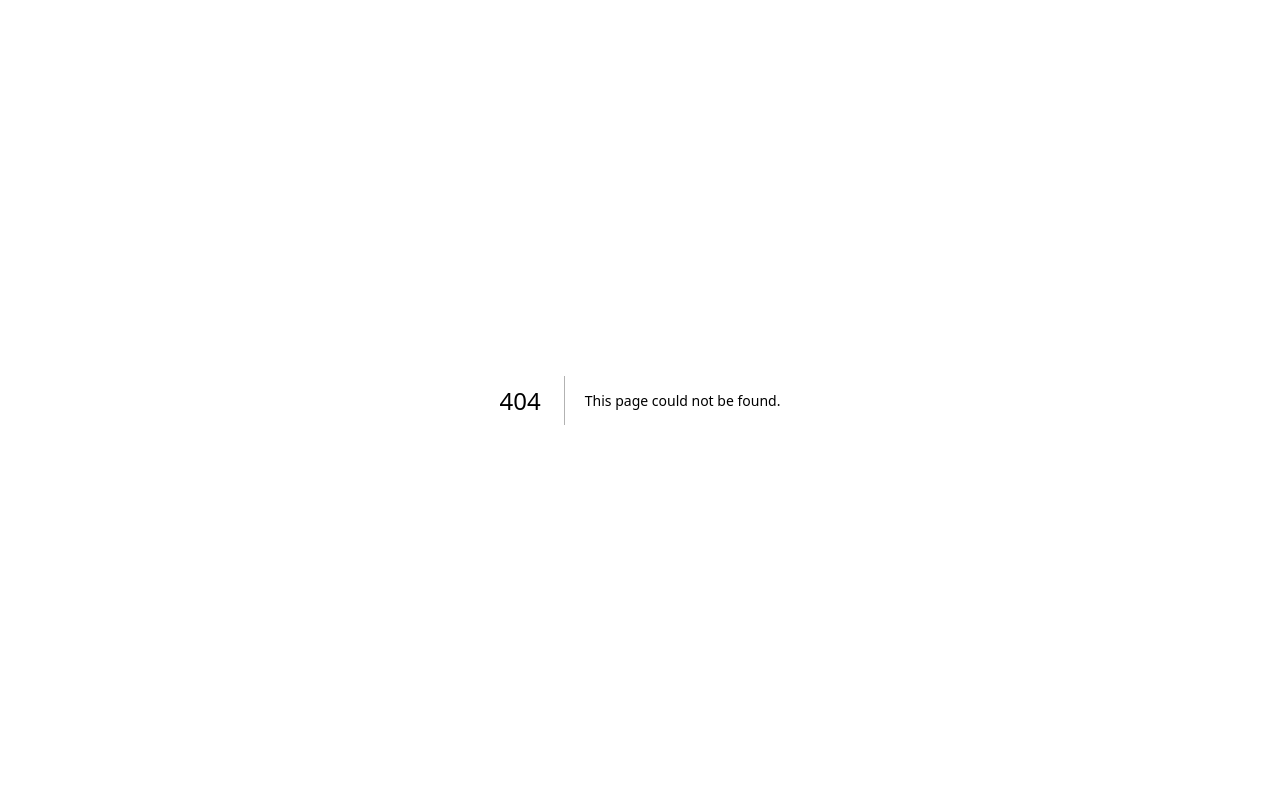
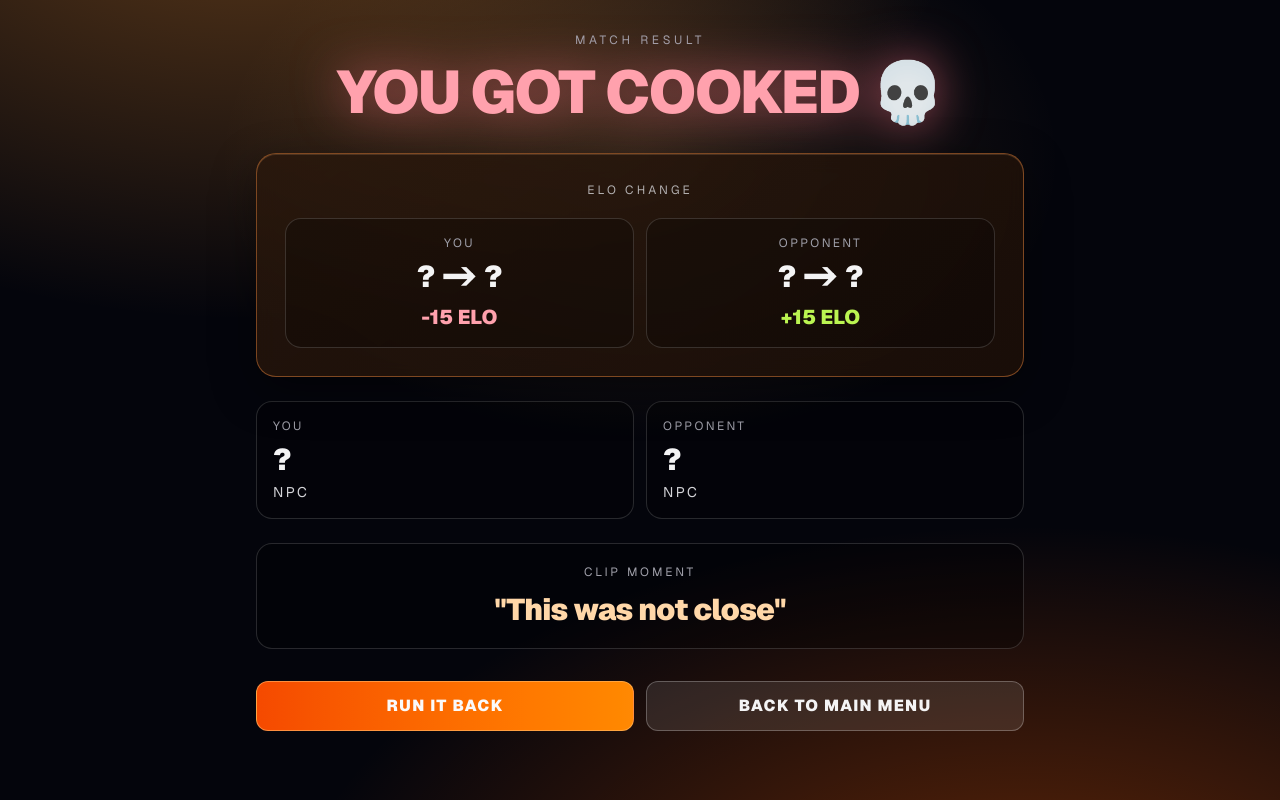
Before and after one commit to Sindre-Jensen/roast-battle, a Next.js app: page /match/1/result in a window 1280 px wide. Before the commit this address had no page. Built offline with nearby package versions, Linux system fonts and the light colour scheme.

Commit message:
Edited elo display and result screen

```diff
--- a/src/app/api/matches/[id]/route.ts
+++ b/src/app/api/matches/[id]/route.ts
@@ -162,8 +162,10 @@ export async function POST(
         match: finalized,
         winnerUserId,
         loserUserId,
-        winnerElo,
-        loserElo,
+        winnerEloBefore: winnerCurrentElo,
+        winnerEloAfter: winnerElo,
+        loserEloBefore: loserCurrentElo,
+        loserEloAfter: loserElo,
         winnerRank: getRank(winnerElo),
         loserRank: getRank(loserElo),
       });
@@ -211,8 +213,10 @@ export async function POST(
       match: endedMatch,
       winnerUserId: endedMatch.winner_user_id,
       loserUserId: endedLoserUserId,
-      winnerElo: endedWinnerElo,
-      loserElo: endedLoserElo,
+      winnerEloBefore: Math.max(0, endedWinnerElo - 15),
+      winnerEloAfter: endedWinnerElo,
+      loserEloBefore: endedLoserElo + 15,
+      loserEloAfter: endedLoserElo,
       winnerRank: getRank(endedWinnerElo),
       loserRank: getRank(endedLoserElo),
     });
--- /dev/null
+++ b/src/app/api/profiles/[id]/route.ts
@@ -0,0 +1,37 @@
+import { NextResponse } from "next/server";
+import { DEFAULT_ELO, getRank } from "@/lib/elo";
+import { assertSupabaseEnv, supabase } from "@/lib/supabase";
+
+export async function GET(
+  _request: Request,
+  { params }: { params: Promise<{ id: string }> }
+) {
+  try {
+    assertSupabaseEnv();
+    const { id } = await params;
+
+    const { error: upsertError } = await supabase
+      .from("profiles")
+      .upsert({ id, elo: DEFAULT_ELO }, { onConflict: "id", ignoreDuplicates: true });
+
+    if (upsertError) {
+      throw upsertError;
+    }
+
+    const { data, error } = await supabase
+      .from("profiles")
+      .select("id, elo")
+      .eq("id", id)
+      .single();
+
+    if (error || !data) {
+      return NextResponse.json({ error: "Profile not found" }, { status: 404 });
+    }
+
+    const elo = typeof data.elo === "number" ? data.elo : DEFAULT_ELO;
+    return NextResponse.json({ id: data.id, elo, rank: getRank(elo) });
+  } catch (error) {
+    const message = error instanceof Error ? error.message : "Failed to fetch profile";
+    return NextResponse.json({ error: message }, { status: 500 });
+  }
+}
--- a/src/app/match/[id]/page.tsx
+++ b/src/app/match/[id]/page.tsx
@@ -112,7 +112,7 @@ export default function MatchPage() {
     const match = matchRef.current;
     if (!match || !userId || !params.id) {
       const winnerFallback = Math.random() > 0.5 ? "you" : "opponent";
-      router.replace(`/result?winner=${winnerFallback}`);
+      router.replace(`/match/${params.id}/result?winner=${winnerFallback}`);
       return;
     }
 
@@ -130,20 +130,35 @@ export default function MatchPage() {
         const data = (await response.json()) as {
           winnerUserId?: string;
           loserUserId?: string;
-          winnerElo?: number;
-          loserElo?: number;
+          winnerEloBefore?: number;
+          winnerEloAfter?: number;
+          loserEloBefore?: number;
+          loserEloAfter?: number;
           winnerRank?: string;
           loserRank?: string;
         };
 
         if (!response.ok) {
-          router.replace(`/result?winner=${winnerPerspective}`);
+          router.replace(`/match/${params.id}/result?winner=${winnerPerspective}`);
           return;
         }
 
-        const yourElo = data.winnerUserId === userId ? data.winnerElo : data.loserElo;
-        const opponentElo =
-          data.winnerUserId === userId ? data.loserElo : data.winnerElo;
+        const yourEloBefore =
+          data.winnerUserId === userId
+            ? data.winnerEloBefore
+            : data.loserEloBefore;
+        const yourEloAfter =
+          data.winnerUserId === userId
+            ? data.winnerEloAfter
+            : data.loserEloAfter;
+        const opponentEloBefore =
+          data.winnerUserId === userId
+            ? data.loserEloBefore
+            : data.winnerEloBefore;
+        const opponentEloAfter =
+          data.winnerUserId === userId
+            ? data.loserEloAfter
+            : data.winnerEloAfter;
         const yourRank =
           data.winnerUserId === userId ? data.winnerRank : data.loserRank;
         const opponentRank =
@@ -151,15 +166,23 @@ export default function MatchPage() {
 
         const query = new URLSearchParams({
           winner: winnerPerspective,
-          yourElo: String(yourElo ?? ""),
-          opponentElo: String(opponentElo ?? ""),
+          winnerId: data.winnerUserId ?? "",
+          loserId: data.loserUserId ?? "",
+          winnerEloBefore: String(data.winnerEloBefore ?? ""),
+          winnerEloAfter: String(data.winnerEloAfter ?? ""),
+          loserEloBefore: String(data.loserEloBefore ?? ""),
+          loserEloAfter: String(data.loserEloAfter ?? ""),
+          yourEloBefore: String(yourEloBefore ?? ""),
+          yourEloAfter: String(yourEloAfter ?? ""),
+          opponentEloBefore: String(opponentEloBefore ?? ""),
+          opponentEloAfter: String(opponentEloAfter ?? ""),
           yourRank: yourRank ?? "",
           opponentRank: opponentRank ?? "",
         });
 
-        router.replace(`/result?${query.toString()}`);
+        router.replace(`/match/${params.id}/result?${query.toString()}`);
       } catch {
-        router.replace(`/result?winner=${winnerPerspective}`);
+        router.replace(`/match/${params.id}/result?winner=${winnerPerspective}`);
       }
     })();
   }, [params.id, router, teardownConnection, userId]);
--- /dev/null
+++ b/src/app/match/[id]/result/page.tsx
@@ -0,0 +1,146 @@
+"use client";
+
+import Link from "next/link";
+import { useEffect, useMemo, useState } from "react";
+import { useSearchParams } from "next/navigation";
+
+const VIRAL_CAPTIONS = [
+  "Aura difference was insane",
+  "This was not close",
+  "You violated them verbally",
+  "Chat is still recovering",
+  "Absolute demolition",
+];
+
+function toNumber(value: string | null) {
+  if (!value) return null;
+  const parsed = Number(value);
+  return Number.isFinite(parsed) ? parsed : null;
+}
+
+export default function MatchResultPage() {
+  const searchParams = useSearchParams();
+  const [show, setShow] = useState(false);
+
+  useEffect(() => {
+    const id = window.setTimeout(() => setShow(true), 40);
+    return () => window.clearTimeout(id);
+  }, []);
+
+  const didWin = searchParams.get("winner") === "you";
+  const heroText = didWin ? "YOU COOKED THEM 🔥" : "YOU GOT COOKED 💀";
+
+  const yourEloBefore = toNumber(searchParams.get("yourEloBefore"));
+  const yourEloAfter = toNumber(searchParams.get("yourEloAfter"));
+  const opponentEloBefore = toNumber(searchParams.get("opponentEloBefore"));
+  const opponentEloAfter = toNumber(searchParams.get("opponentEloAfter"));
+  const yourRank = searchParams.get("yourRank") ?? "NPC";
+  const opponentRank = searchParams.get("opponentRank") ?? "NPC";
+
+  const caption = useMemo(() => {
+    const index = Math.floor(Math.random() * VIRAL_CAPTIONS.length);
+    return VIRAL_CAPTIONS[index];
+  }, []);
+
+  return (
+    <main className="arena-bg min-h-screen px-4 py-8 text-zinc-100">
+      <div
+        className={`mx-auto w-full max-w-3xl transition-all duration-500 ${
+          show ? "translate-y-0 scale-100 opacity-100" : "translate-y-3 scale-[0.98] opacity-0"
+        }`}
+      >
+        <section className="text-center">
+          <p className="text-xs uppercase tracking-[0.3em] text-zinc-400">
+            Match Result
+          </p>
+          <h1
+            className={`mt-4 text-5xl font-black uppercase leading-[0.95] tracking-[-0.03em] sm:text-6xl ${
+              didWin
+                ? "text-lime-300 drop-shadow-[0_0_24px_rgba(163,230,53,0.6)]"
+                : "text-rose-300 drop-shadow-[0_0_24px_rgba(251,113,133,0.6)]"
+            }`}
+          >
+            {heroText}
+          </h1>
+        </section>
+
+        <section className="arena-card mt-8 space-y-5 p-5 sm:p-7">
+          <p className="text-center text-xs uppercase tracking-[0.26em] text-zinc-300/80">
+            ELO Change
+          </p>
+          <div className="grid gap-3 sm:grid-cols-2">
+            <div className="rounded-2xl border border-white/15 bg-black/25 p-4 text-center">
+              <p className="text-xs uppercase tracking-[0.2em] text-zinc-400">You</p>
+              <p className="mt-2 text-2xl font-black sm:text-3xl">
+                {yourEloBefore ?? "?"} {"->"} {yourEloAfter ?? "?"}
+              </p>
+              <p
+                className={`mt-2 text-xl font-black ${
+                  didWin ? "text-lime-300" : "text-rose-300"
+                }`}
+              >
+                {didWin ? "+15 ELO" : "-15 ELO"}
+              </p>
+            </div>
+            <div className="rounded-2xl border border-white/15 bg-black/25 p-4 text-center">
+              <p className="text-xs uppercase tracking-[0.2em] text-zinc-400">Opponent</p>
+              <p className="mt-2 text-2xl font-black sm:text-3xl">
+                {opponentEloBefore ?? "?"} {"->"} {opponentEloAfter ?? "?"}
+              </p>
+              <p
+                className={`mt-2 text-xl font-black ${
+                  didWin ? "text-rose-300" : "text-lime-300"
+                }`}
+              >
+                {didWin ? "-15 ELO" : "+15 ELO"}
+              </p>
+            </div>
+          </div>
+        </section>
+
+        <section className="mt-6 grid gap-3 sm:grid-cols-2">
+          <div className="rounded-2xl border border-white/15 bg-black/25 p-4">
+            <p className="text-xs uppercase tracking-[0.2em] text-zinc-400">You</p>
+            <p className="mt-2 text-3xl font-black text-zinc-100">
+              {yourEloAfter ?? "?"}
+            </p>
+            <p className="mt-1 text-sm uppercase tracking-[0.18em] text-zinc-300">
+              {yourRank}
+            </p>
+          </div>
+          <div className="rounded-2xl border border-white/15 bg-black/25 p-4">
+            <p className="text-xs uppercase tracking-[0.2em] text-zinc-400">Opponent</p>
+            <p className="mt-2 text-3xl font-black text-zinc-100">
+              {opponentEloAfter ?? "?"}
+            </p>
+            <p className="mt-1 text-sm uppercase tracking-[0.18em] text-zinc-300">
+              {opponentRank}
+            </p>
+          </div>
+        </section>
+
+        <section className="mt-6 rounded-2xl border border-white/15 bg-black/30 p-5 text-center">
+          <p className="text-xs uppercase tracking-[0.24em] text-zinc-400">Clip Moment</p>
+          <p className="mt-3 text-2xl font-black tracking-tight text-orange-200 sm:text-3xl">
+            "{caption}"
+          </p>
+        </section>
+
+        <div className="mt-8 grid gap-3 sm:grid-cols-2">
+          <Link
+            href="/queue"
+            className="inline-flex items-center justify-center rounded-xl border border-orange-300/60 bg-gradient-to-r from-orange-600 to-orange-400 px-5 py-3 text-base font-black uppercase tracking-[0.08em] text-zinc-50"
+          >
+            Run it back
+          </Link>
+          <Link
+            href="/"
+            className="inline-flex items-center justify-center rounded-xl border border-white/25 bg-white/10 px-5 py-3 text-base font-black uppercase tracking-[0.08em] text-zinc-100"
+          >
+            Back to main menu
+          </Link>
+        </div>
+      </div>
+    </main>
+  );
+}
--- a/src/app/page.tsx
+++ b/src/app/page.tsx
@@ -1,6 +1,40 @@
+ "use client";
+
 import Link from "next/link";
+import { useEffect, useMemo, useState } from "react";
+import { getOrCreateUserId } from "@/lib/user-id";
 
 export default function Home() {
+  const [elo, setElo] = useState<number | null>(null);
+  const [rank, setRank] = useState<string>("");
+  const userId = useMemo(() => getOrCreateUserId(), []);
+
+  useEffect(() => {
+    let cancelled = false;
+
+    async function loadProfile() {
+      try {
+        const response = await fetch(`/api/profiles/${encodeURIComponent(userId)}`);
+        if (!response.ok) return;
+        const data = (await response.json()) as { elo?: number; rank?: string };
+        if (cancelled) return;
+        if (typeof data.elo === "number") {
+          setElo(data.elo);
+        }
+        if (typeof data.rank === "string") {
+          setRank(data.rank);
+        }
+      } catch {
+        // Keep home page usable even if profile fetch fails.
+      }
+    }
+
+    void loadProfile();
+    return () => {
+      cancelled = true;
+    };
+  }, [userId]);
+
   return (
     <main className="arena-bg px-4 py-8 text-center text-zinc-100">
       <div className="arena-shell">
@@ -17,6 +51,13 @@ export default function Home() {
         </div>
 
         <section className="arena-card mx-auto mt-8 max-w-2xl px-7 py-10">
+          <div className="mx-auto mb-5 inline-flex items-center gap-3 rounded-full border border-white/20 bg-black/35 px-4 py-2 text-xs uppercase tracking-[0.18em] text-zinc-200">
+            <span className="text-zinc-400">Your Elo</span>
+            <span className="font-black text-zinc-50">{elo ?? "..."}</span>
+            <span className="rounded-full border border-orange-300/40 bg-orange-400/15 px-2 py-0.5 text-[10px] tracking-[0.15em] text-orange-200">
+              {rank || "NPC"}
+            </span>
+          </div>
           <p className="text-xs uppercase tracking-[0.25em] text-zinc-300/80">
             Enter the arena
           </p>
```
